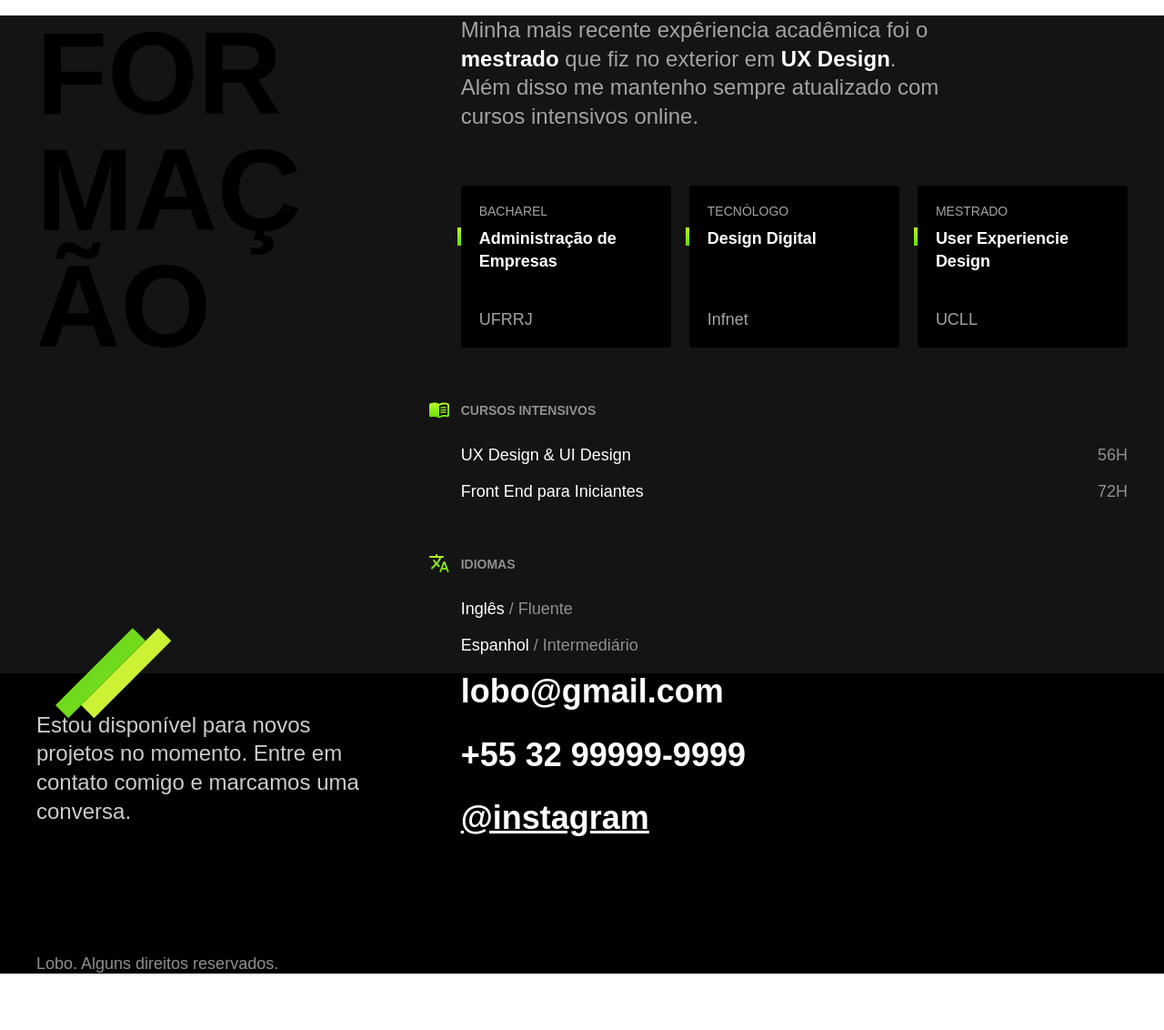
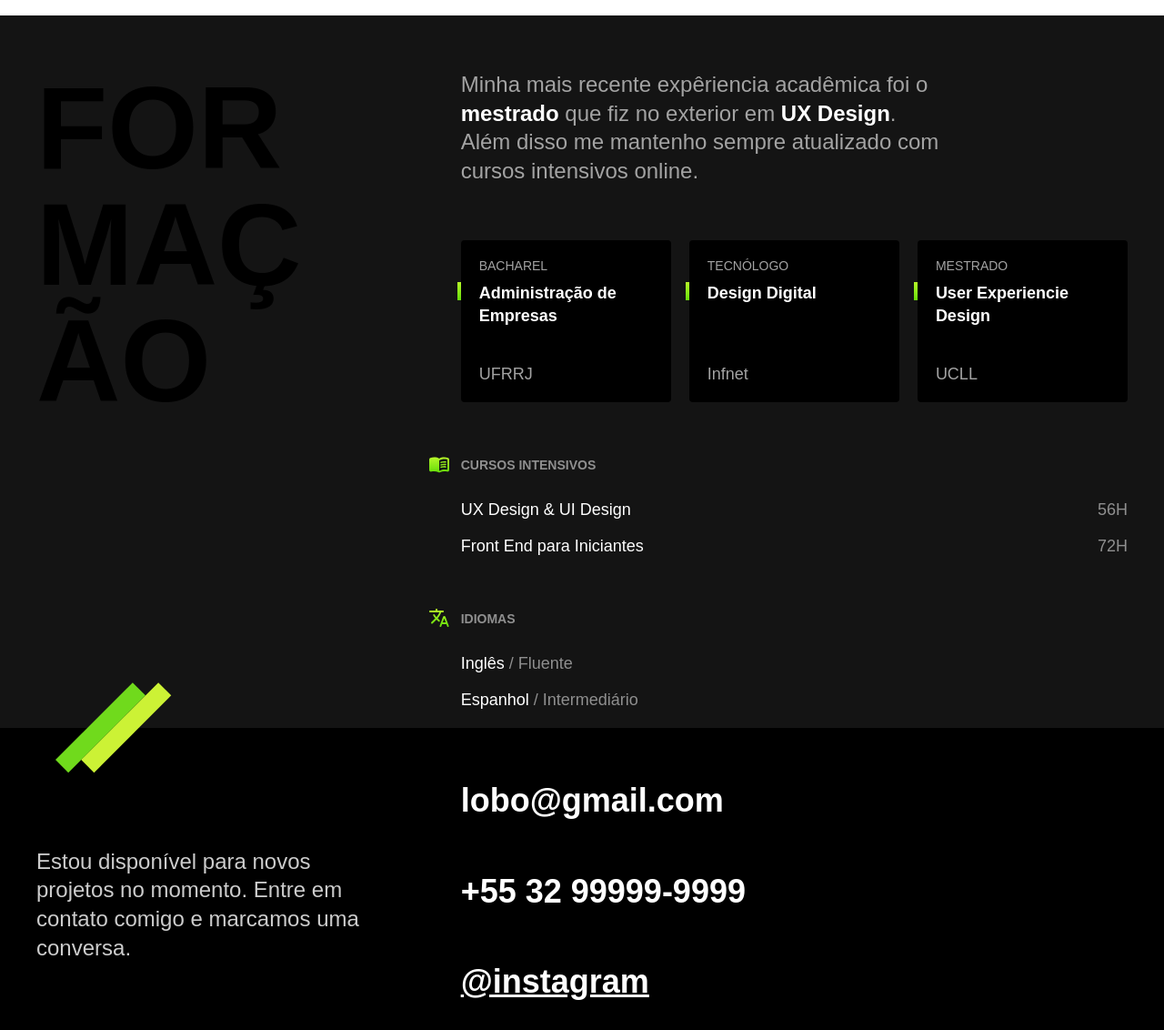
Before and after one commit to hugovrp/hugovrp.github.io, a plain HTML site: page index.html in a window 1280 px wide. Shown: the part 1377-2509 px from the top of the page at 91% size. Before the commit the page ends 2447 px from the top, so only its background shows below. Drawn offline with Linux system fonts and the light colour scheme.

Commit message:
mudanças margin

```diff
--- a/css/footer.css
+++ b/css/footer.css
@@ -13,6 +13,7 @@
 }
 
 .footer-texto {
+  margin-top: 60px;
   font-size: 1.5rem;
   line-height: 1.33;
   color: #cccccc;
@@ -23,6 +24,7 @@
   font-size: 2.25rem;
   line-height: 1.1;
   color: #fff;
+  margin-top: 60px;
   margin-bottom: 30px;
 }
 
--- a/css/formacao.css
+++ b/css/formacao.css
@@ -27,12 +27,14 @@
 .formacao .subtitulo {
   color: #000;
   max-width: 5ch;
+  margin-top: 60px;
 }
 
 .formacao-texto {
   font-size: 1.5rem;
   line-height: 1.33;
   margin-bottom: 60px;
+  margin-top: 60px;
   max-width: 40ch;
   color: #a3a3a3;
 }
```
